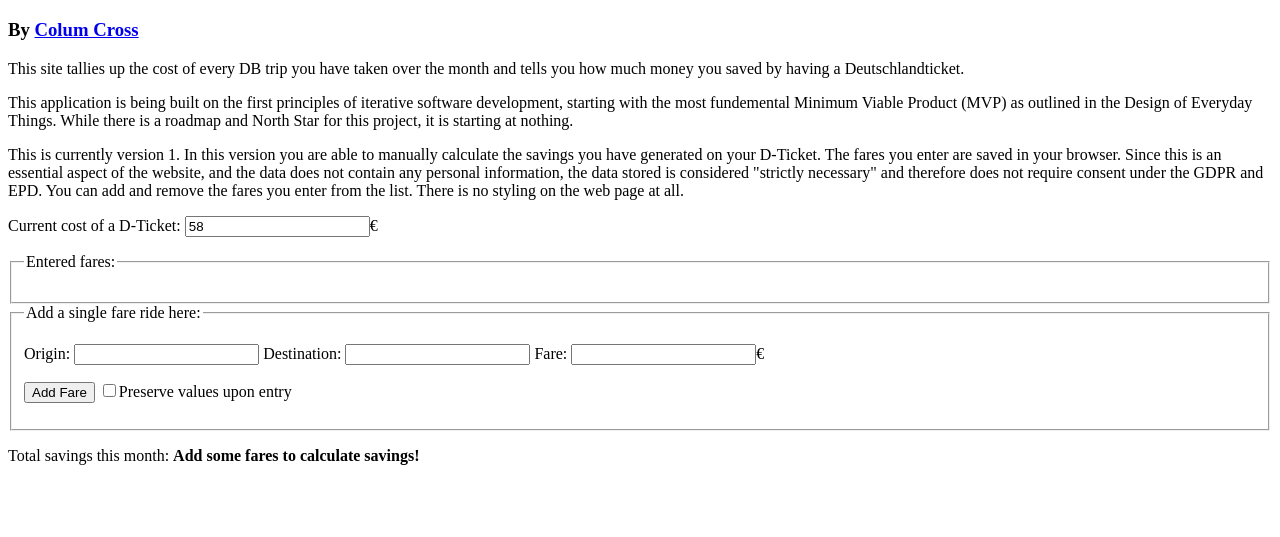
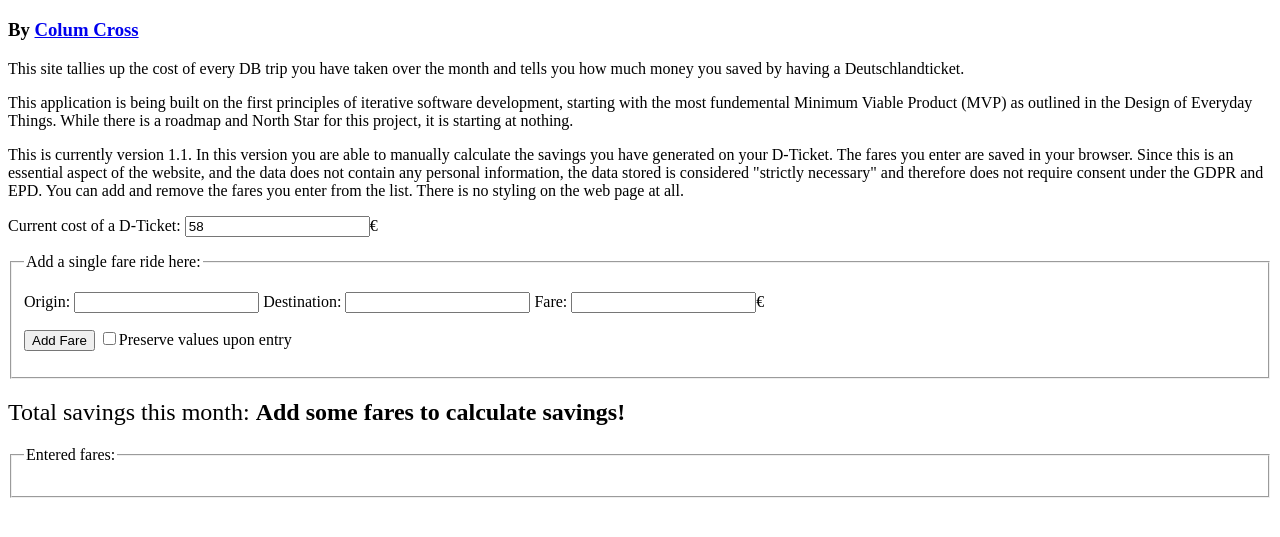
Before and after one commit to ColumCross/d-ticket-calculator, a plain HTML site: page index.html in a window 1280 px wide. Shown: the part 61-598 px from the top of the page. Drawn offline with Linux system fonts and the light colour scheme.

Commit message:
Rearranged elements on the page to make it easier to use.

```diff
--- a/index.html
+++ b/index.html
@@ -15,13 +15,9 @@
       <h3>By <a href="http://columcross.com" target="_blank">Colum Cross</a></h3>
       <p>This site tallies up the cost of every DB trip you have taken over the month and tells you how much money you saved by having a Deutschlandticket.</p>
   <p>This application is being built on the first principles of iterative software development, starting with the most fundemental Minimum Viable Product (MVP) as outlined in the Design of Everyday Things. While there is a roadmap and North Star for this project, it is starting at nothing.</p>
-      <p>This is currently version 1. In this version you are able to manually calculate the savings you have generated on your D-Ticket. The fares you enter are saved in your browser. Since this is an essential aspect of the website, and the data does not contain any personal information, the data stored is considered "strictly necessary" and therefore does not require consent under the GDPR and EPD. You can add and remove the fares you enter from the list. There is no styling on the web page at all.</p>
+      <p>This is currently version 1.1. In this version you are able to manually calculate the savings you have generated on your D-Ticket. The fares you enter are saved in your browser. Since this is an essential aspect of the website, and the data does not contain any personal information, the data stored is considered "strictly necessary" and therefore does not require consent under the GDPR and EPD. You can add and remove the fares you enter from the list. There is no styling on the web page at all.</p>
       <div>
         <p>Current cost of a D-Ticket: <input type="number" id="dticket" value="58"/>€</p>
-        <fieldset>
-          <legend>Entered fares:</legend>
-          <ul id="fareList"></ul>
-        </fieldset>
         <fieldset>
 
           <legend id="newTicket">Add a single fare ride here:</legend>
@@ -31,7 +27,11 @@
             <input type="checkbox" id="clearValues" name="clearValues" /><label for="clearValues">Preserve values upon entry</label>
           </p>
         </fieldset>
-        <p>Total savings this month: <span id="totalSavings" style="font-weight: bold;">Add some fares to calculate savings!</span></p>
+        <h2 style="font-weight: normal;">Total savings this month: <span id="totalSavings" style="font-weight: bold;">Add some fares to calculate savings!</span></h2>
+        <fieldset>
+          <legend>Entered fares:</legend>
+          <ul id="fareList"></ul>
+        </fieldset>
       </div>
     </body>
 </html>
```
